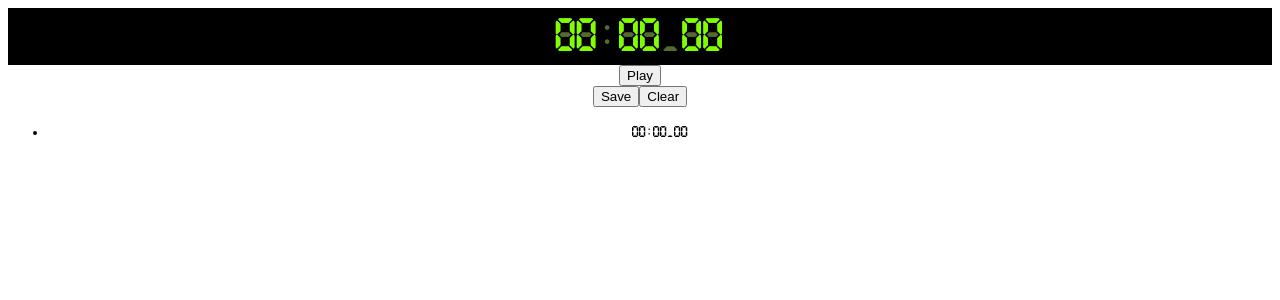
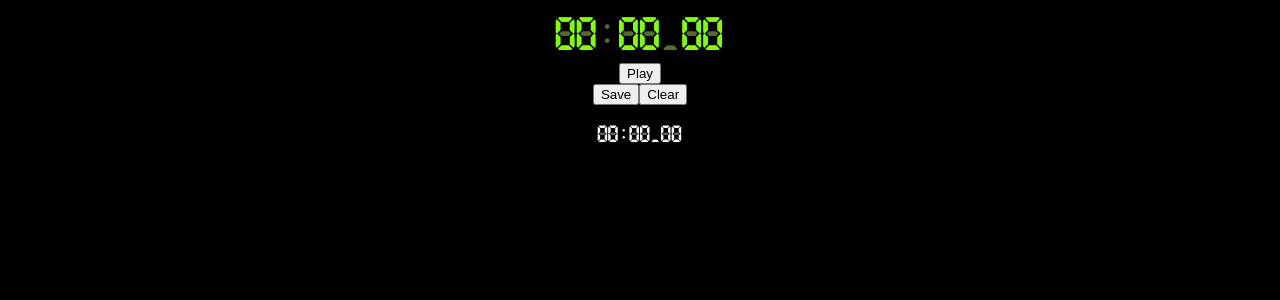
Before and after one commit to zagushka/stop-watch, an Angular app: page / in a window 1280 px wide. Both pictures are taken after a click on the button "Save". Shown: the top 300 px of the page. Built offline with nearby package versions, Linux system fonts and the light colour scheme.

Commit message:
digitalized mixin

```diff
--- /dev/null
+++ b/src/_mixins.scss
@@ -0,0 +1,16 @@
+@mixin digital-clock($color: black, $backgroundColor: white) {
+  display: inline-block;
+  font-family: 'digital', 'arial', sans-serif;
+  position: relative;
+  color: $color;
+  z-index: 1;
+
+  &:after {
+    content: '88:88.88';
+    position: absolute;
+    left: 0;
+    top: 0;
+    z-index: -1;
+    color: $backgroundColor
+  }
+}
--- a/src/components/digital-display/digital-display.component.scss
+++ b/src/components/digital-display/digital-display.component.scss
@@ -1,23 +1,11 @@
+@import "~src/mixins";
 .container {
   background: black;
 }
+
 .huge-digital {
-  display: inline-block;
+  @include digital-clock(chartreuse, darkolivegreen);
   font-size: xxx-large;
-  font-family: 'digital', 'arial', sans-serif;
-  border: 1px solid black;
-  position: relative;
-  color: chartreuse;
-  z-index: 1;
-
-  &:after {
-    content: '88:88.88';
-    position: absolute;
-    left: 0;
-    top: 0;
-    z-index: -1;
-    color: darkolivegreen;
-  }
 }
 
 .hidden {
--- a/src/components/times-list/times-list.component.html
+++ b/src/components/times-list/times-list.component.html
@@ -1,3 +1,5 @@
-<ul>
-  <li class="small-digital" *ngFor="let item of stopWatch.times">{{item.duration.toFormat('hh:mm.ss')}}</li>
+<ul class="simple">
+  <li *ngFor="let item of stopWatch.times">
+    <span class="small-digital">{{item.duration.toFormat('hh:mm.ss')}}</span>
+  </li>
 </ul>
--- a/src/components/times-list/times-list.component.scss
+++ b/src/components/times-list/times-list.component.scss
@@ -1,3 +1,10 @@
+@import "~src/mixins";
+
 .small-digital {
-  font-family: 'digital', 'arial', sans-serif;
+  @include digital-clock(white, dimgray);
+  font-size: x-large;
 }
+.simple {
+  list-style: none;
+  padding-left: 0;
+}
--- a/src/styles.scss
+++ b/src/styles.scss
@@ -3,3 +3,7 @@
   font-family: digital;
   src: url(assets/Digital_Dismay.otf) format("opentype");
 }
+
+body {
+  background: black;
+}
```
